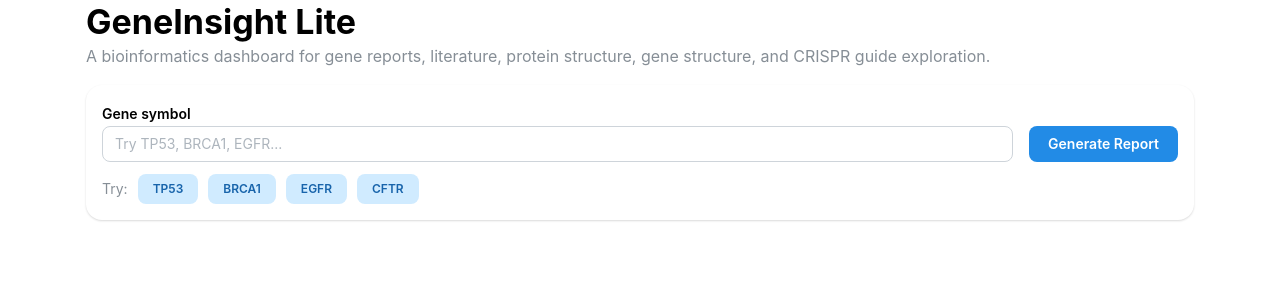
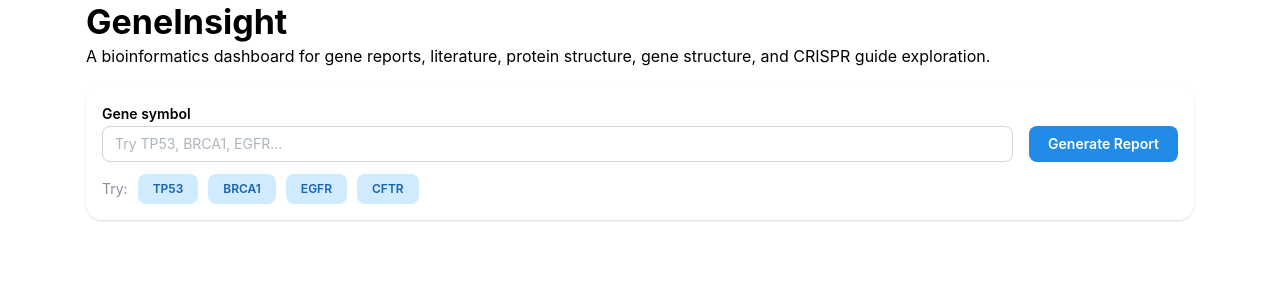
Before and after one commit to hpeninah/geneinsight, a React app in the folder frontend/: page / in a window 1280 px wide. Shown: the top 300 px of the page. Built offline with nearby package versions, Linux system fonts and the light colour scheme; the HTML template or start-up script is replaced by a standard one.

Commit message:
making text bolder for subtitle and summary larger

```diff
--- a/frontend/src/App.jsx
+++ b/frontend/src/App.jsx
@@ -55,8 +55,8 @@ function App() {
       <Container size="lg">
         <Stack gap="md">
           <div>
-            <Title order={1}>GeneInsight Lite</Title>
-            <Text c="dimmed">
+            <Title order={1}>GeneInsight</Title>
+            <Text fontWeight={"bold"}>
               A bioinformatics dashboard for gene reports, literature, protein structure,
               gene structure, and CRISPR guide exploration.
             </Text>
@@ -180,7 +180,7 @@ function GeneOverview({ geneData, alphafold, geneStructure, papers }) {
           </Badge>
         </Group>
 
-        <Text>{geneData.summary}</Text>
+        <Text fz="xl">{geneData.summary}</Text>
       </Stack>
     </Card>
   );
```
